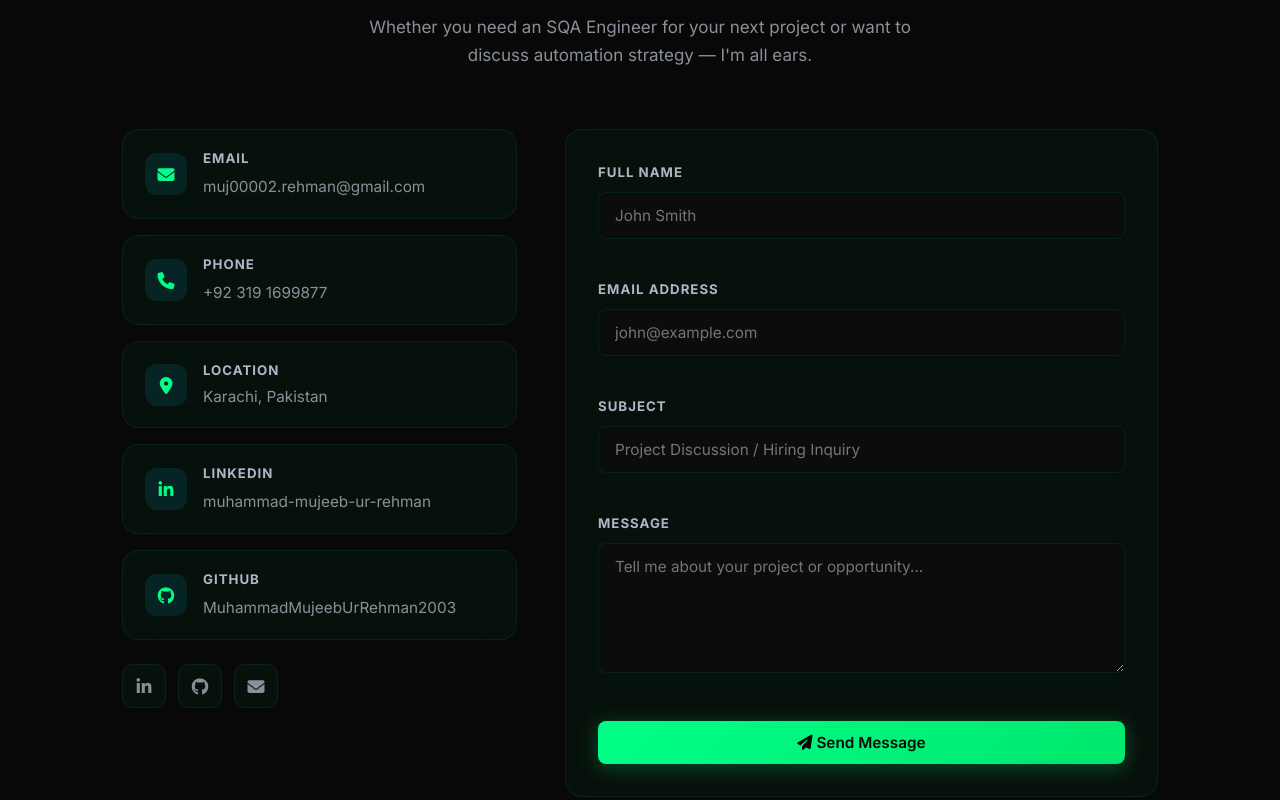
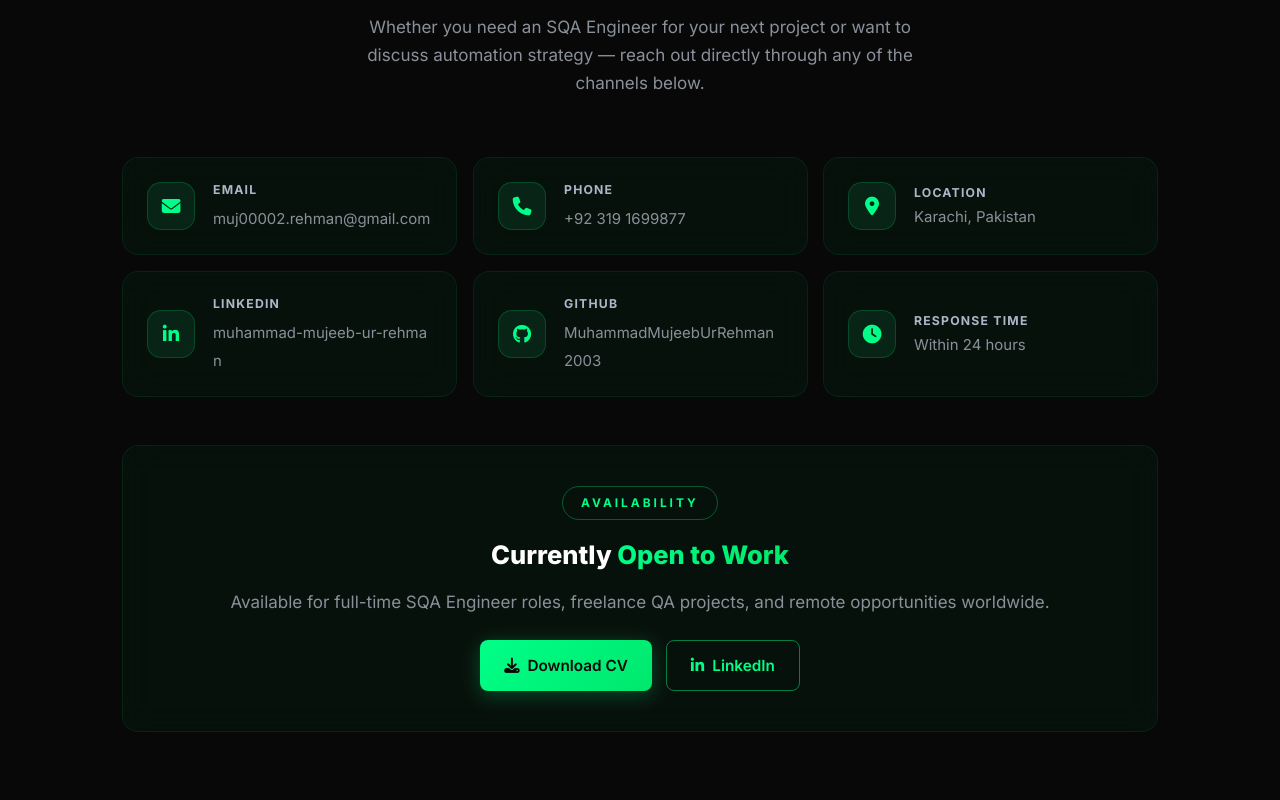
Before and after one commit to MuhammadMujeebUrRehman2003/Web, a plain HTML site: page contact.html in a window 1280 px wide. Shown: the part 488-1288 px from the top of the page. Drawn offline with nearby package versions, Linux system fonts and the light colour scheme.

Commit message:
Ye Bhi Hogaya

```diff
--- a/assets/css/style.css
+++ b/assets/css/style.css
@@ -120,8 +120,11 @@ button { cursor: pointer; border: none; background: none; font-family: inherit;
   border-bottom-color: rgba(0,255,136,0.12);
 }
 .nav-wrap {
-  max-width: 1100px; margin: 0 auto;
-  padding: 0 24px; height: 100%;
+    /* max-width: 1100px; margin: 0 auto;
+  padding: 0 24px; height: 100%; */
+
+  max-width: 1200px; margin: 0 auto;
+  padding: 0 10px; height: 100%;
   display: flex; align-items: center; justify-content: space-between;
 }
 .nav-brand { font-size: 1.4rem; font-weight: 900; letter-spacing: -0.5px; }
--- a/contact.html
+++ b/contact.html
@@ -13,8 +13,49 @@
   <link rel="stylesheet" href="https://cdnjs.cloudflare.com/ajax/libs/font-awesome/6.5.0/css/all.min.css" />
   <link rel="stylesheet" href="assets/css/style.css" />
   <style>
+    /* ── Contact — no-form layout ── */
+    .contact-info-grid {
+      display: grid;
+      grid-template-columns: repeat(auto-fill, minmax(280px, 1fr));
+      gap: 16px;
+      margin-bottom: 40px;
+    }
+    .ci {
+      padding: 22px 24px;
+      display: flex;
+      align-items: center;
+      gap: 18px;
+      transition: transform var(--ease), box-shadow var(--ease);
+    }
+    .ci:hover { transform: translateY(-3px); }
+    .ci-icon {
+      width: 48px; height: 48px;
+      border-radius: 14px;
+      background: rgba(0,255,136,0.08);
+      display: flex; align-items: center; justify-content: center;
+      color: var(--accent); font-size: 1.1rem;
+      flex-shrink: 0;
+      border: 1px solid rgba(0,255,136,0.18);
+    }
+    .ci-content h4 {
+      font-size: 0.72rem; font-weight: 700;
+      text-transform: uppercase; letter-spacing: 1.2px;
+      color: var(--text3); margin-bottom: 4px;
+    }
+    .ci-content a,
+    .ci-content p {
+      font-size: 0.88rem;
+      color: var(--text2);
+      word-break: break-all;
+      line-height: 1.45;
+    }
+    .ci-content a:hover { color: var(--accent); }
 
-    /* contact layout in style.css */
+
+    @media (max-width: 520px) {
+      .contact-info-grid { grid-template-columns: 1fr; gap: 12px; }
+      .ci { padding: 16px 18px; }
+    }
   </style>
 </head>
 
@@ -31,7 +72,7 @@
         <li><a href="experience.html" class="nl">Experience</a></li>
         <li><a href="projects.html" class="nl">Projects</a></li>
         <li><a href="certifications.html" class="nl">Certifications</a></li>
-        <li><a href="contact.html" class="nl">Contact</a></li>
+        <li><a href="contact.html" class="nl act">Contact</a></li>
       </ul>
       <div class="nav-right">
         <a href="contact.html" class="btn-hire">Hire Me</a>
@@ -47,14 +88,13 @@
   <div class="nav-drawer" id="navDrawer">
     <button class="drawer-close" id="drawerClose"><i class="fas fa-times"></i></button>
     <ul class="drawer-nav">
-    <!-- duplicate your nav links here -->
       <li><a href="index.html" class="nl">Home</a></li>
       <li><a href="about.html" class="nl">About</a></li>
       <li><a href="skills.html" class="nl">Skills</a></li>
       <li><a href="experience.html" class="nl">Experience</a></li>
       <li><a href="projects.html" class="nl">Projects</a></li>
       <li><a href="certifications.html" class="nl">Certifications</a></li>
-    <li><a href="contact.html" class="nl">Contact</a></li>
+      <li><a href="contact.html" class="nl act">Contact</a></li>
     </ul>
     <div class="drawer-divider"></div>
     <div class="drawer-hire"><a href="contact.html">Hire Me</a></div>
@@ -65,6 +105,7 @@
     </div>
   </div>
 
+  <!-- PAGE HERO -->
   <div class="page-hero">
     <div class="page-hero-orbs">
       <div class="page-orb page-orb1"></div>
@@ -72,100 +113,104 @@
     </div>
     <div class="grid-bg"></div>
     <div class="container page-hero-inner">
-      <div class="breadcrumb"><a href="index.html">Home</a><span class="breadcrumb-sep"><i
-            class="fas fa-chevron-right"></i></span><span>Contact</span></div>
+      <div class="breadcrumb">
+        <a href="index.html">Home</a>
+        <span class="breadcrumb-sep"><i class="fas fa-chevron-right"></i></span>
+        <span>Contact</span>
+      </div>
       <h1 class="page-hero-title">Get In <span class="grad-text">Touch</span></h1>
     </div>
   </div>
 
+  <!-- CONTACT SECTION -->
   <section class="section">
     <div class="container">
+
       <div class="sec-header">
         <span class="eyebrow">Get In Touch</span>
         <h2 class="sec-title">Ready to Build <span class="grad-text">Quality Together?</span></h2>
-        <p class="sec-sub">Whether you need an SQA Engineer for your next project or want to discuss automation strategy
-          — I'm all ears.</p>
+        <p class="sec-sub">Whether you need an SQA Engineer for your next project or want to discuss automation
+          strategy — reach out directly through any of the channels below.</p>
       </div>
-      <div class="contact-grid">
-        <div>
-          <div class="contact-items">
+
+      <!-- Contact info cards -->
+      <div class="contact-info-grid">
+
         <div class="ci glass">
           <div class="ci-icon"><i class="fas fa-envelope"></i></div>
-              <div>
-                <h4>Email</h4><a href="mailto:muj00002.rehman@gmail.com">muj00002.rehman@gmail.com</a>
+          <div class="ci-content">
+            <h4>Email</h4>
+            <a href="mailto:muj00002.rehman@gmail.com">muj00002.rehman@gmail.com</a>
           </div>
         </div>
+
         <div class="ci glass">
           <div class="ci-icon"><i class="fas fa-phone"></i></div>
-              <div>
-                <h4>Phone</h4><a href="tel:+923191699877">+92 319 1699877</a>
+          <div class="ci-content">
+            <h4>Phone</h4>
+            <a href="tel:+923191699877">+92 319 1699877</a>
           </div>
         </div>
+
         <div class="ci glass">
           <div class="ci-icon"><i class="fas fa-map-marker-alt"></i></div>
-              <div>
+          <div class="ci-content">
             <h4>Location</h4>
             <p>Karachi, Pakistan</p>
           </div>
         </div>
+
         <div class="ci glass">
           <div class="ci-icon"><i class="fab fa-linkedin-in"></i></div>
-              <div>
-                <h4>LinkedIn</h4><a href="https://www.linkedin.com/in/muhammad-mujeeb-ur-rehman/"
-                  target="_blank">muhammad-mujeeb-ur-rehman</a>
-              </div>
-            </div>
-            <div class="ci glass">
-              <div class="ci-icon"><i class="fab fa-github"></i></div>
-              <div>
-                <h4>GitHub</h4><a href="https://github.com/MuhammadMujeebUrRehman2003"
-                  target="_blank">MuhammadMujeebUrRehman2003</a>
-              </div>
-            </div>
-          </div>
-          <div class="c-socials">
-            <a href="https://www.linkedin.com/in/muhammad-mujeeb-ur-rehman/" target="_blank" class="soc"><i
-                class="fab fa-linkedin-in"></i></a>
-            <a href="https://github.com/MuhammadMujeebUrRehman2003" target="_blank" class="soc"><i
-                class="fab fa-github"></i></a>
-            <a href="mailto:muj00002.rehman@gmail.com" class="soc"><i class="fas fa-envelope"></i></a>
+          <div class="ci-content">
+            <h4>LinkedIn</h4>
+            <a href="https://www.linkedin.com/in/muhammad-mujeeb-ur-rehman/" target="_blank">
+              muhammad-mujeeb-ur-rehman
+            </a>
           </div>
         </div>
 
-        <div class="c-form glass" id="contactForm">
-          <div class="fg"><label>Full Name</label><input type="text" id="fname" placeholder="John Smith" /><span
-              class="form-err" id="nameErr"></span></div>
-          <div class="fg"><label>Email Address</label><input type="email" id="femail"
-              placeholder="john@example.com" /><span class="form-err" id="emailErr"></span></div>
-          <div class="fg"><label>Subject</label><input type="text" id="fsubject"
-              placeholder="Project Discussion / Hiring Inquiry" /><span class="form-err" id="subjectErr"></span></div>
-          <div class="fg"><label>Message</label><textarea id="fmessage" rows="5"
-              placeholder="Tell me about your project or opportunity..."></textarea><span class="form-err"
-              id="msgErr"></span></div>
-          <button onclick="submitForm()" class="btn btn-primary btn-full" id="submitBtn">
-            <span id="btnText"><i class="fas fa-paper-plane"></i> Send Message</span>
-            <span id="btnLoad" style="display:none"><i class="fas fa-spinner fa-spin"></i> Sending...</span>
-          </button>
-          <div class="form-ok" id="formOk"><i class="fas fa-check-circle"></i> Message sent! I'll get back to you soon.
-          </div>
+        <div class="ci glass">
+          <div class="ci-icon"><i class="fab fa-github"></i></div>
+          <div class="ci-content">
+            <h4>GitHub</h4>
+            <a href="https://github.com/MuhammadMujeebUrRehman2003" target="_blank">
+              MuhammadMujeebUrRehman2003
+            </a>
           </div>
         </div>
 
+        <div class="ci glass">
+          <div class="ci-icon"><i class="fas fa-clock"></i></div>
+          <div class="ci-content">
+            <h4>Response Time</h4>
+            <p>Within 24 hours</p>
+          </div>
+        </div>
+
+      </div>
+
+
+
       <!-- Availability Banner -->
-      <div class="avail-banner glass" style="margin-top:60px;">
+      <div class="avail-banner glass">
         <span class="eyebrow">Availability</span>
         <h3>Currently <span class="grad-text">Open to Work</span></h3>
         <p>Available for full-time SQA Engineer roles, freelance QA projects, and remote opportunities worldwide.</p>
         <div style="display:flex;gap:14px;justify-content:center;flex-wrap:wrap;">
-          <a href="assets/resume/Muhammad_Mujeeb_SQA_CV.pdf" target="_blank" download class="btn btn-primary"><i
-              class="fas fa-download"></i> Download CV</a>
-          <a href="https://www.linkedin.com/in/muhammad-mujeeb-ur-rehman/" target="_blank" class="btn btn-outline"><i
-              class="fab fa-linkedin-in"></i> LinkedIn</a>
+          <a href="assets/resume/Muhammad_Mujeeb_SQA_CV.pdf" target="_blank" download class="btn btn-primary">
+            <i class="fas fa-download"></i> Download CV
+          </a>
+          <a href="https://www.linkedin.com/in/muhammad-mujeeb-ur-rehman/" target="_blank" class="btn btn-outline">
+            <i class="fab fa-linkedin-in"></i> LinkedIn
+          </a>
         </div>
       </div>
+
     </div>
   </section>
 
+  <!-- FOOTER -->
   <footer>
     <div class="container">
       <div class="footer-grid">
@@ -174,11 +219,15 @@
           <p>SQA Engineer passionate about delivering quality software through automation, manual testing & API
             validation. Zero defects. Every sprint.</p>
           <div class="f-socials">
-            <a href="https://www.linkedin.com/in/muhammad-mujeeb-ur-rehman/" target="_blank" class="fs"><i
-                class="fab fa-linkedin-in"></i></a>
-            <a href="https://github.com/MuhammadMujeebUrRehman2003" target="_blank" class="fs"><i
-                class="fab fa-github"></i></a>
-            <a href="mailto:muj00002.rehman@gmail.com" class="fs"><i class="fas fa-envelope"></i></a>
+            <a href="https://www.linkedin.com/in/muhammad-mujeeb-ur-rehman/" target="_blank" class="fs">
+              <i class="fab fa-linkedin-in"></i>
+            </a>
+            <a href="https://github.com/MuhammadMujeebUrRehman2003" target="_blank" class="fs">
+              <i class="fab fa-github"></i>
+            </a>
+            <a href="mailto:muj00002.rehman@gmail.com" class="fs">
+              <i class="fas fa-envelope"></i>
+            </a>
           </div>
         </div>
         <div class="footer-col">
@@ -212,14 +261,19 @@
       </div>
     </div>
   </footer>
+
   <script>
     const scrollTop = document.getElementById('scrollTop');
-    window.addEventListener('scroll', () => { document.getElementById('nav').classList.toggle('scrolled', window.scrollY > 20); scrollTop.classList.toggle('show', window.scrollY > 400); });
+    window.addEventListener('scroll', () => {
+      document.getElementById('nav').classList.toggle('scrolled', window.scrollY > 20);
+      scrollTop.classList.toggle('show', window.scrollY > 400);
+    });
     scrollTop.addEventListener('click', () => window.scrollTo({ top: 0, behavior: 'smooth' }));
-const menuBtn = document.getElementById('menuBtn');
-const drawer = document.getElementById('navDrawer');
-const backdrop = document.getElementById('navBackdrop');
-const closeBtn = document.getElementById('drawerClose');
+
+    const menuBtn   = document.getElementById('menuBtn');
+    const drawer    = document.getElementById('navDrawer');
+    const backdrop  = document.getElementById('navBackdrop');
+    const closeBtn  = document.getElementById('drawerClose');
 
     function openDrawer() {
       drawer.classList.add('open');
@@ -240,16 +294,14 @@ menuBtn.addEventListener('click', () => {
     });
     backdrop.addEventListener('click', closeDrawer);
     closeBtn.addEventListener('click', closeDrawer);
-// close drawer when a link is clicked
     document.querySelectorAll('.drawer-nav .nl').forEach(link => {
       link.addEventListener('click', closeDrawer);
     });
-// close on Escape key
     document.addEventListener('keydown', (e) => {
       if (e.key === 'Escape' && drawer.classList.contains('open')) closeDrawer();
     });
 
-    // ── Auto-set active nav link based on current page ──
+    // Auto-set active nav link
     (function () {
       const page = location.pathname.split("/").pop() || "index.html";
       document.querySelectorAll(".nl").forEach(link => {
@@ -260,30 +312,7 @@ document.addEventListener('keydown', (e) => {
         }
       });
     })();
-
-    function submitForm() {
-      let ok = true;
-      const fields = [{ id: 'fname', err: 'nameErr', msg: 'Name is required' }, { id: 'femail', err: 'emailErr', msg: 'Valid email is required', isEmail: true }, { id: 'fsubject', err: 'subjectErr', msg: 'Subject is required' }, { id: 'fmessage', err: 'msgErr', msg: 'Message is required' }];
-      fields.forEach(f => {
-        const val = document.getElementById(f.id).value.trim();
-        const errEl = document.getElementById(f.err);
-        if (!val || (f.isEmail && !/^[^\s@]+@[^\s@]+\.[^\s@]+$/.test(val))) { errEl.textContent = f.msg; ok = false; }
-        else { errEl.textContent = ''; }
-      });
-      if (!ok) return;
-      document.getElementById('btnText').style.display = 'none';
-      document.getElementById('btnLoad').style.display = 'flex';
-      setTimeout(() => {
-        document.getElementById('btnText').style.display = 'flex';
-        document.getElementById('btnLoad').style.display = 'none';
-        document.getElementById('formOk').classList.add('show');
-        ['fname', 'femail', 'fsubject', 'fmessage'].forEach(id => document.getElementById(id).value = '');
-        setTimeout(() => document.getElementById('formOk').classList.remove('show'), 4000);
-      }, 1500);
-    }
-
   </script>
-
 
   <!-- GSAP + ScrollTrigger -->
   <script src="https://cdnjs.cloudflare.com/ajax/libs/gsap/3.12.5/gsap.min.js"></script>
```
Lines whose indentation alone changed are shown as unchanged.
